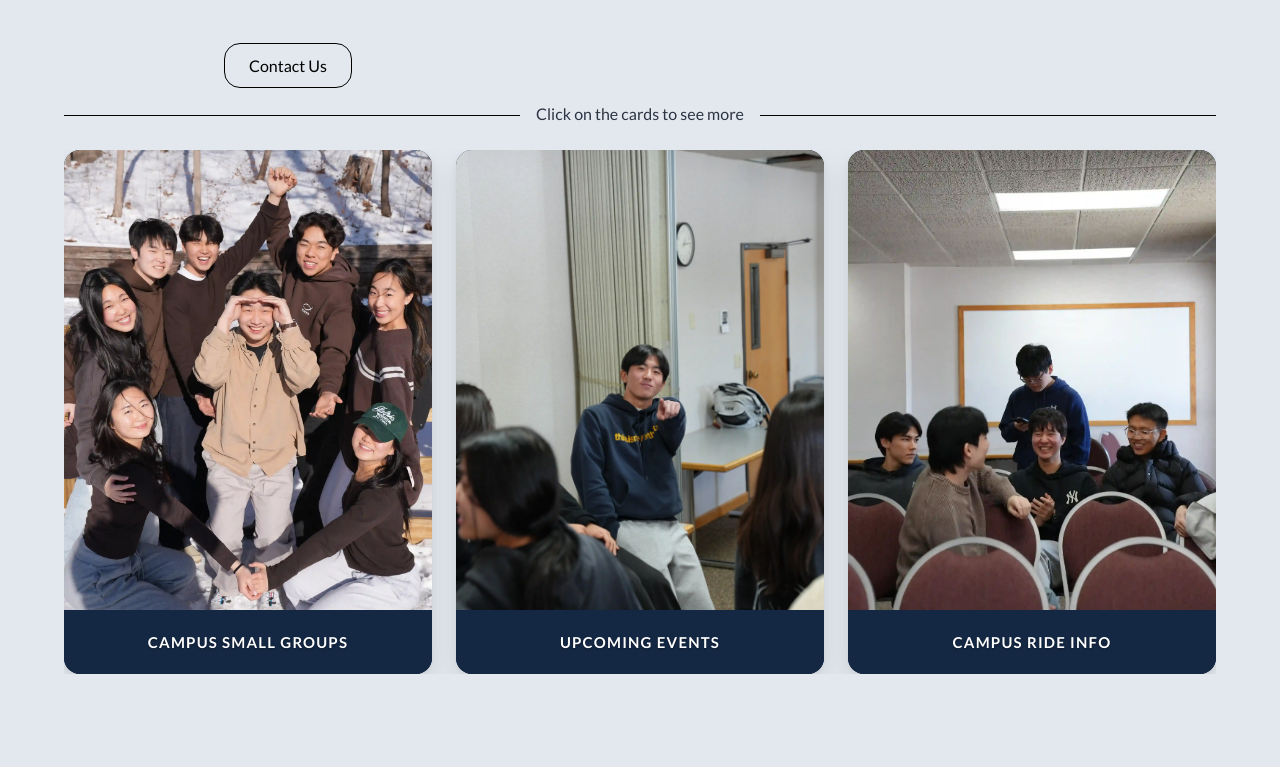
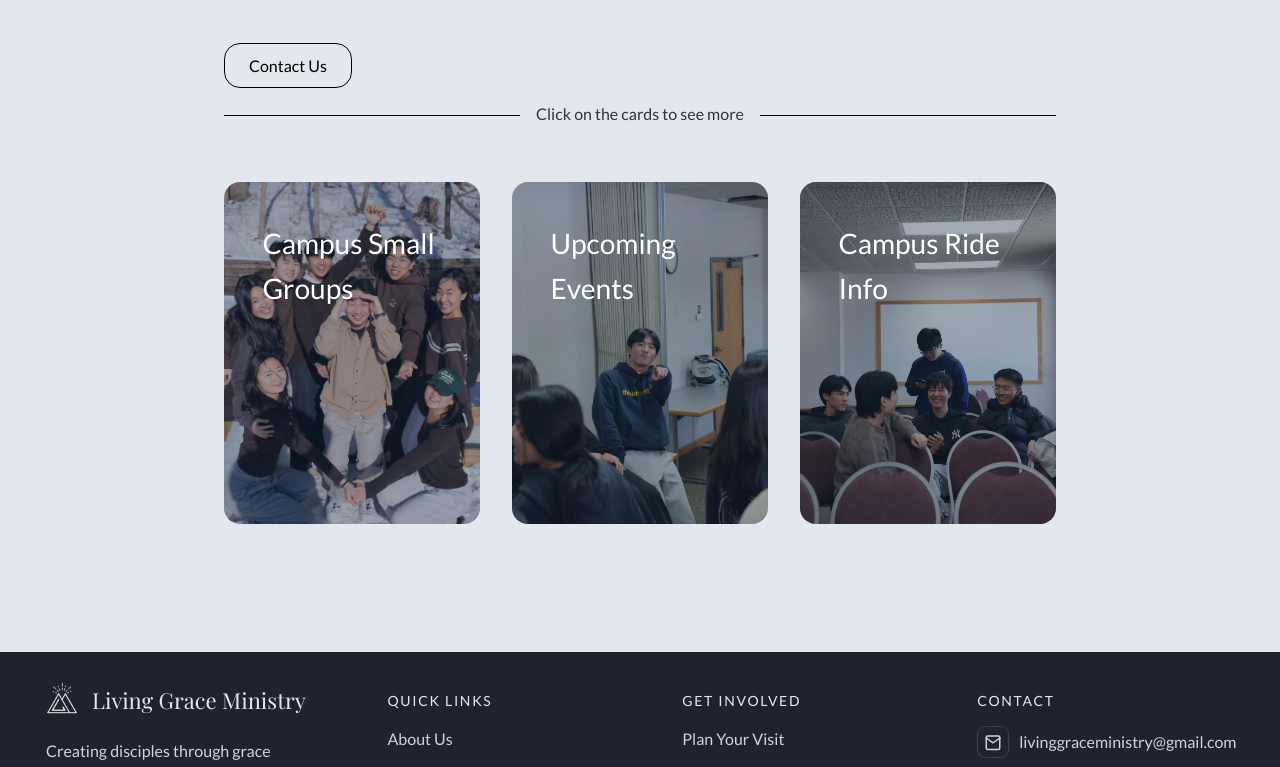
Before and after one commit to lgm-aa/LGM_Website_v3, a React (Vite) app: page /campus in a window 1280 px wide. Shown: the part 1604-2371 px from the top of the page. Built offline with nearby package versions, Linux system fonts and the light colour scheme; no server answers.

Commit message:
fix action card designs

```diff
--- a/src/components/ministries/ActionCards/ActionCards.css
+++ b/src/components/ministries/ActionCards/ActionCards.css
@@ -1,16 +1,96 @@
 .action-cards {
-  background-color: var(--bg-light);
-  padding: 0 clamp(1.5rem, 5vw, 4rem) clamp(4rem, 10vw, 7rem);
+  background-color: #e3e8ee;
 }
 
-@media (max-width: 768px) {
-  .action-cards {
+.action-cards__divider {
+  display: flex;
+  align-items: center;
+  gap: 16px;
+  max-width: 1500px;
+  margin: 0 auto 24px;
+  padding: 0 clamp(1.5rem, 18vw, 14rem);
+}
+
+.action-cards__divider-line {
+  flex: 1;
+  height: 1px;
+  background: black;
+  position: relative;
+  top: 2px;
+}
+
+.action-cards-container {
+  max-width: 1500px;
+  margin: 0 auto;
+  display: flex;
+  gap: 2rem;
+  justify-content: flex-start;
+  padding: clamp(2rem, 5vw, 2rem) clamp(1.5rem, 18vw, 14rem)
+    clamp(2rem, 10vw, 15rem);
+}
+
+.action-card {
+  position: relative;
+  flex: 1 1 30%; /* grow, shrink, base width 30% */
+  aspect-ratio: 6/8; /* keeps card proportional */
+  background-size: cover;
+  background-position: center;
+  background-repeat: no-repeat;
+  border-radius: 16px;
+  transition:
+    transform 0.3s,
+    opacity 0.3s;
+  min-width: 100px; /* prevents shrinking too small */
+}
+
+.action-card::before {
+  content: "";
+  position: absolute;
+  inset: 0; /* top:0; right:0; bottom:0; left:0 */
+  background-color: rgba(20, 40, 68, 0.4); /* your blue tint */
+  z-index: 0; /* behind text */
+  border-radius: 16px;
+}
+
+.action-card:hover {
+  transform: scale(1.01);
+  opacity: 0.95;
+}
+
+/* Text inside card */
+.action-card-content {
+  position: relative;
+  z-index: 1;
+  height: 100%;
+  justify-content: flex-start;
+  padding: clamp(1.5rem, 3vw, 3rem);
+  box-sizing: border-box;
+}
+
+.action-card-text {
+  color: white;
+  font-size: clamp(1.1rem, 2.2vw, 2.5rem);
+  z-index: 1;
+}
+
+/* Mobile carousel layout — visually hidden on desktop but kept in layout so Swiper can measure widths */
+.action-cards-mobile {
+  visibility: hidden;
+  height: 0;
+  overflow: hidden;
+}
+
+@media (max-width: 700px) {
+  /* Hide desktop overlay layout */
+  .action-cards-container {
+    display: none;
+  }
+
+  /* Show swipeable Card carousel */
+  .action-cards-mobile {
+    visibility: visible;
+    height: auto;
+    overflow: visible;
     padding: 0 2rem 4rem;
   }
 }
-
-@media (min-width: 769px) {
-  .action-cards .card-carousel__arrow {
-    display: none;
-  }
-}
--- a/src/components/ministries/ActionCards/ActionCards.jsx
+++ b/src/components/ministries/ActionCards/ActionCards.jsx
@@ -1,13 +1,41 @@
-import "./ActionCards.css";
+// src/components/ministries/ActionCards/ActionCards.jsx
+
 import Card from "@/components/ui/Card/Card";
 import CardCarousel from "@/components/ui/CardCarousel/CardCarousel";
+import "./ActionCards.css";
 
 export default function ActionCards({ cards }) {
   return (
     <section className="action-cards">
+      {/* Divider — shared across both layouts */}
+      <div className="action-cards__divider" aria-hidden="true">
+        <span className="action-cards__divider-line" />
+        <span className="body-text">Click on the cards to see more</span>
+        <span className="action-cards__divider-line" />
+      </div>
+
+      {/* Desktop: overlay design */}
+      <div className="action-cards-container">
+        {cards.map((card) => (
+          <a
+            key={card.id}
+            href={card.link}
+            target="_blank"
+            rel="noopener noreferrer"
+            className="action-card"
+            style={{ backgroundImage: `url(${card.img})` }}
+          >
+            <div className="action-card-content">
+              <p className="action-card-text">{card.text}</p>
+            </div>
+          </a>
+        ))}
+      </div>
+
+      {/* Mobile: swipeable CardCarousel with Card components (image + navy label below) */}
+      <div className="action-cards-mobile">
         <CardCarousel
           items={cards}
-        dividerText="Click on the cards to see more"
           renderCard={(card) => (
             <Card
               title={card.text}
@@ -17,6 +45,7 @@ export default function ActionCards({ cards }) {
             />
           )}
         />
+      </div>
     </section>
   );
 }
```
Lines whose indentation alone changed are shown as unchanged.
